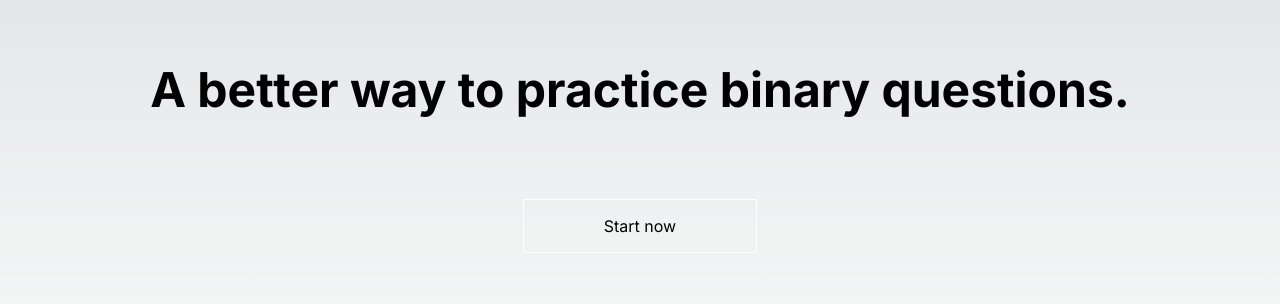
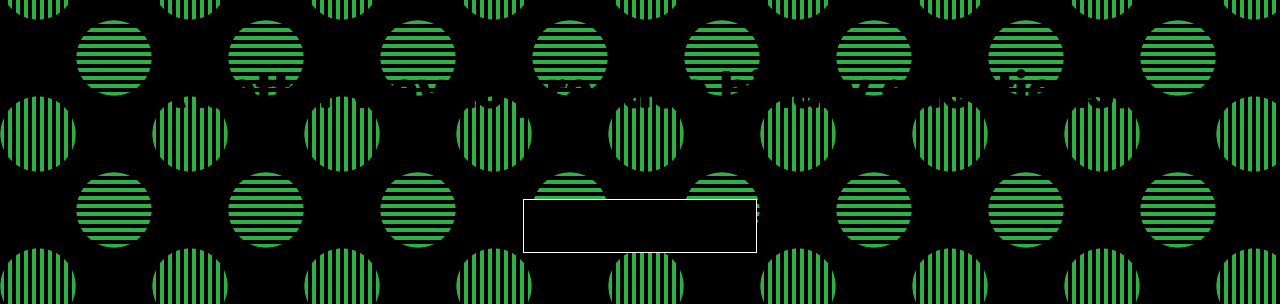
Before and after one commit to Bsodoge/Binary-Questions-Generator, a Next.js app: page / in a window 1280 px wide. Shown: the part 279-583 px from the top of the page. Built offline with nearby package versions, Linux system fonts and the light colour scheme.

Commit message:
Add background

```diff
--- a/src/app/globals.css
+++ b/src/app/globals.css
@@ -102,9 +102,3 @@ a {
   color: inherit;
   text-decoration: none;
 }
-
-@media (prefers-color-scheme: dark) {
-  html {
-    color-scheme: dark;
-  }
-}
--- a/src/app/page.module.css
+++ b/src/app/page.module.css
@@ -5,16 +5,31 @@
   flex-direction: column;
   gap: 5rem;
   flex: 1;
+
+  --s: 76px; /* control the size */
+
+  --c: #000000;
+  --_g: conic-gradient(var(--c) 25%,#0000 0) 0 0;
+  background:
+    var(--_g)/calc(2*var(--s)) calc(var(--s)/9.5),
+    var(--_g)/calc(var(--s)/9.5) calc(2*var(--s)),
+    repeating-conic-gradient(#0000 0 25%,var(--c) 0 50%)
+     var(--s) 0 /calc(2*var(--s)) calc(2*var(--s)),
+    radial-gradient(50% 50%,#2eb044 98%,var(--c))
+     0 0/var(--s) var(--s);
+
 }
 
 .main h1{
   font-size: 3rem;
   text-align: center;
+  text-shadow: -1px 0px #000000, 0 1px #000000, 1px 0 #000000, 0 -1px #000000;
 }
 
 .main button{
   all: unset;
   border: 1px solid #fff;
+  background-color: #000000;
   padding: 1rem 5rem;
 }
 
```
